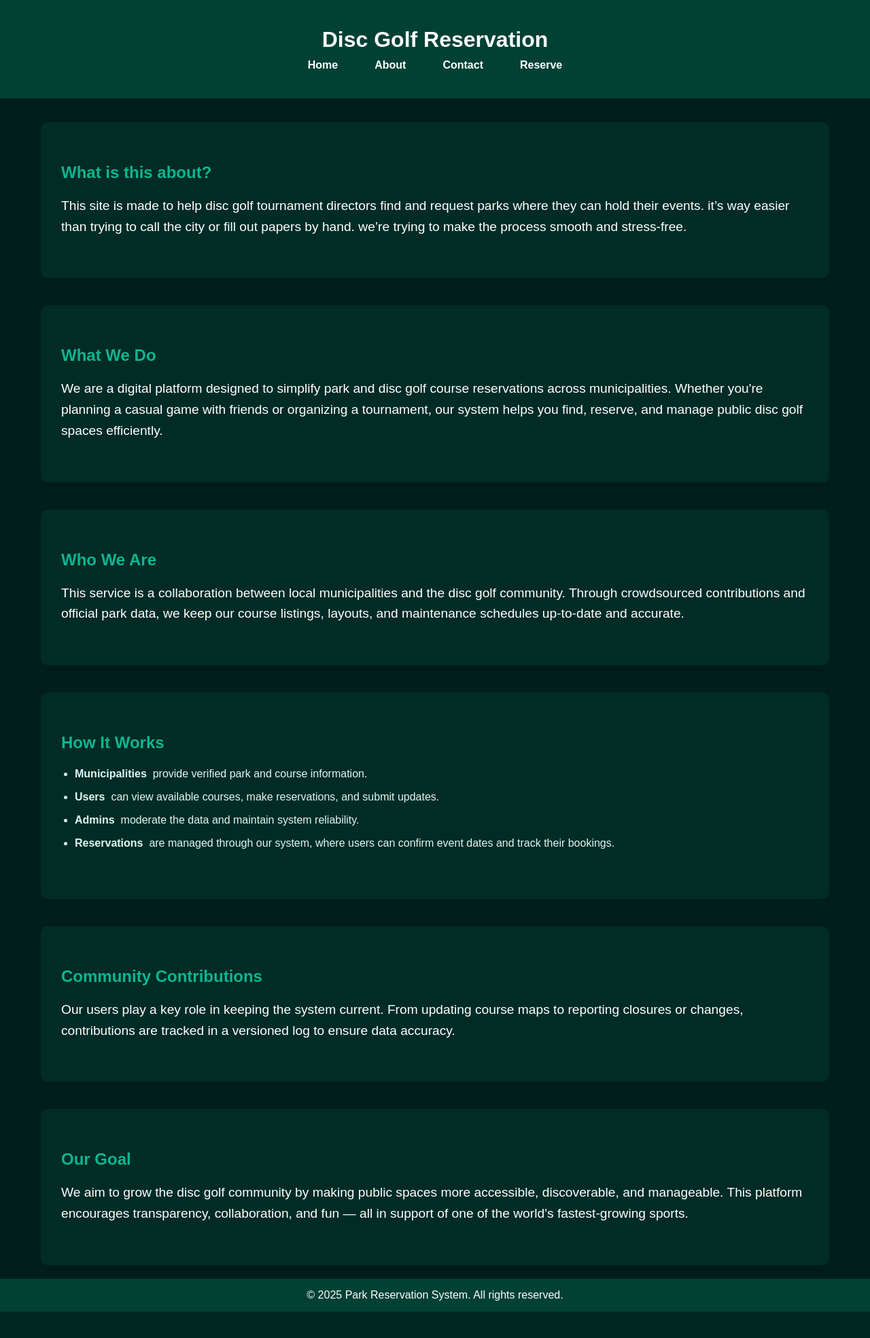
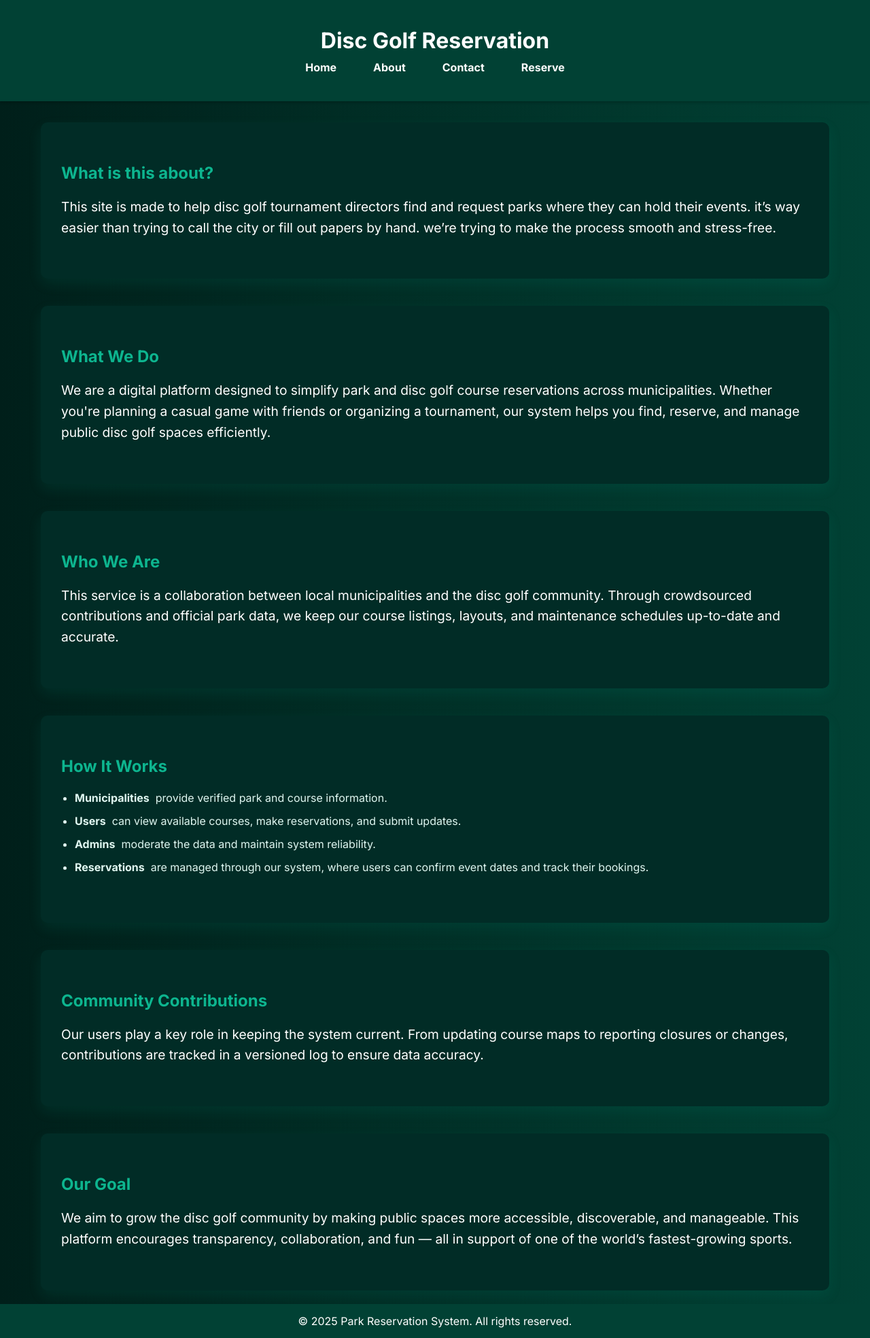
Before and after one commit to MarkTheDeveloper/Independent-drive, a PHP site: page /about/about.html in a window 1280 px wide. Shown: the whole page at 68% size. Before the commit the page ends 1930 px from the top, so only its background shows below. Run offline with PHP 8.4, Linux system fonts and the light colour scheme.

Commit message:
made changes to the css in about contact and the form, also added some images

```diff
--- a/about/about.css
+++ b/about/about.css
@@ -1,3 +1,4 @@
+@import url('https://fonts.googleapis.com/css2?family=Inter:wght@400;600;700&display=swap');
 
 *{
     margin:0 ;
@@ -7,10 +8,15 @@
 
   body {
     margin-top: 120px;
-    font-family: arial , sans-serif ;
+    /*font-family: arial , sans-serif ;*/
+    font-family: 'Inter', sans-serif;
     background-color : #001f1a ;
     color : #e0f7f1;;
     min-height :100vh ;
+  }
+
+  body {
+    background: linear-gradient(to right, #001f1a, #014134);
   }
 
 
@@ -62,7 +68,9 @@
     margin-top: 40px ;
     padding: 60px 30px ;
     border-radius: 10px ;
-    box-shadow: 0 4px 8px rgba(0,0,0,0.1) ;
+    /*box-shadow: 0 4px 8px rgba(0,0,0,0.1) ;*/
+    box-shadow: 0 8px 20px rgba(13, 181, 143, 0.1);
+    transition: transform 0.3s ease, box-shadow 0.3s ease;
     text-align: left;
 
   }
@@ -92,7 +100,10 @@
 
 
   section:hover {
-    box-shadow: 0 8px 20px rgba(13, 181, 143, 0.5);
+    /*box-shadow: 0 8px 20px rgba(13, 181, 143, 0.5);*/
+
+    transform: translateY(-15px);
+    box-shadow: 0 12px 30px rgba(13, 181, 143, 0.3);
   }
 
   footer {
--- a/form/styles.css
+++ b/form/styles.css
@@ -7,7 +7,10 @@
 
 body {
   margin-top: 160px;
-  background-color: #f2f2f2;
+  /*background-color: #f2f2f2;*/
+  background: url(/images/map.png);
+  background-repeat: no-repeat;
+  background-size: cover;
   color: #333;
 }
 
```
Also changed, not shown: Contact/contact.css (+11 -2 lines), images/map.png (added), images/parktwo.png (added).
